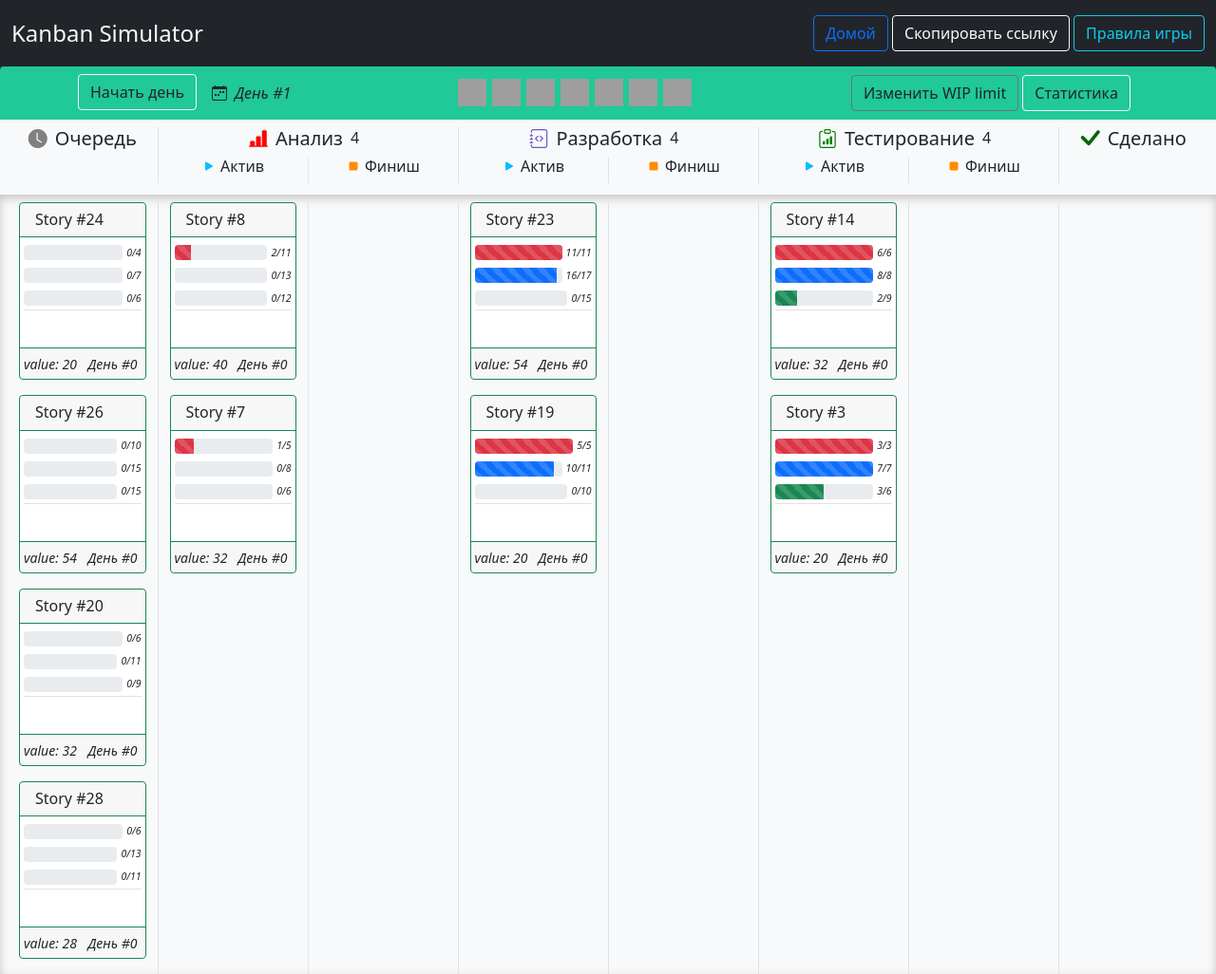
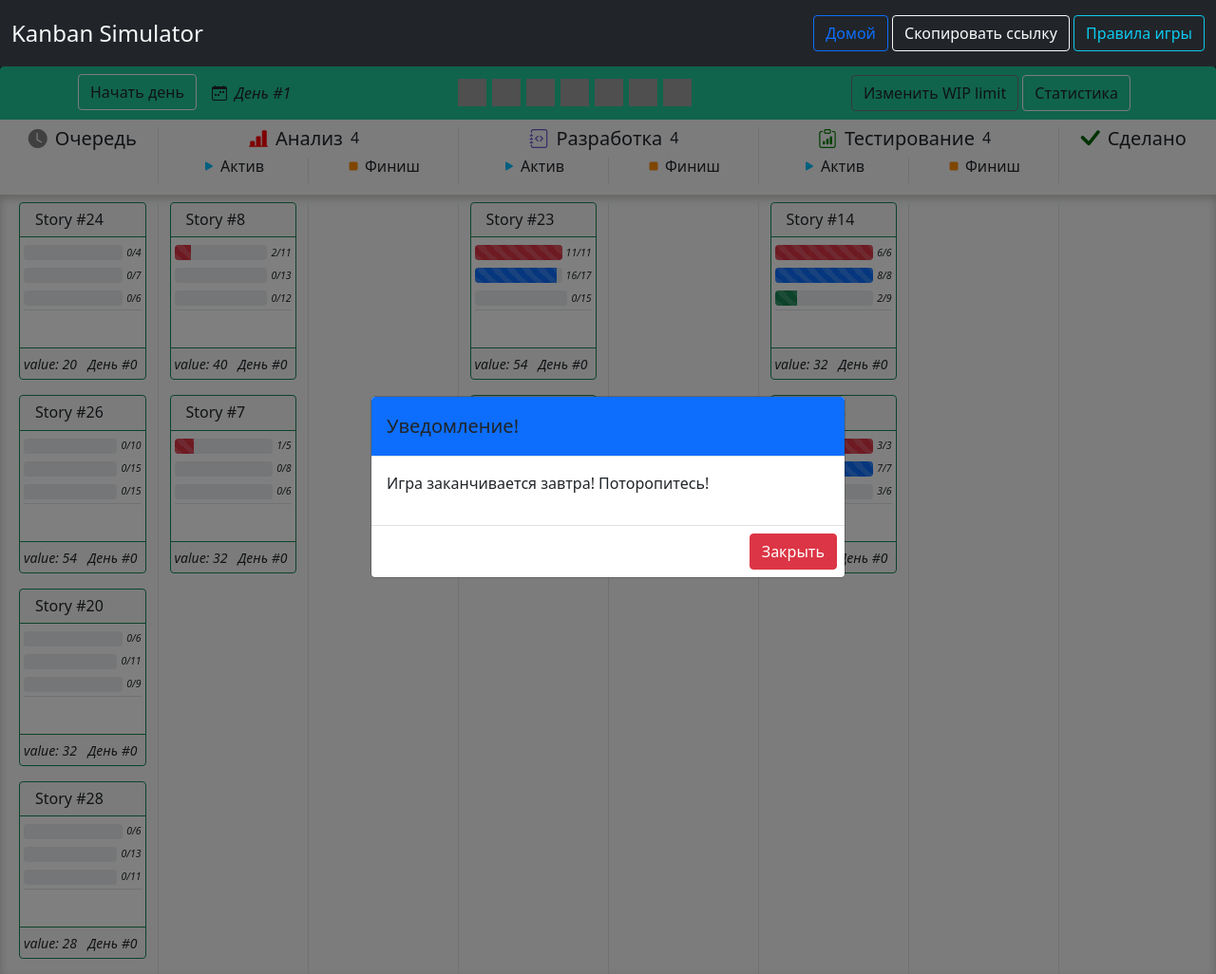
Before and after one commit to RainCatalyst/KanbanSimulator, a Django app: page /board/109 in a window 1280 px wide. Shown: the whole page at 95% size. Run offline with Django 3.2, Linux system fonts and the light colour scheme; data comes from the database, SQL or seed files in the repository; some libraries are stand-ins or nearby versions; grey boxes are pictures that could not be loaded.

Commit message:
super puper mega extra update

```diff
--- a/kanban_simulator/board/templates/board/board.html
+++ b/kanban_simulator/board/templates/board/board.html
@@ -418,7 +418,7 @@
             <div class="modal-body">
                 <p>Появились новые карточки!</p>
             </div>
-            <div class="modal-footer">
+            <div class="modal-footer p-1">
                 <button type="button" class="btn btn-danger" data-bs-dismiss="modal">Закрыть</button>
             </div>
         </div>
@@ -434,8 +434,26 @@
             </div>
             <div class="modal-body">
                 <p>Появились новые Expedite карточки!</p>
+                <p>Выполните их как можно скорее!</p>
             </div>
-            <div class="modal-footer">
+            <div class="modal-footer p-1">
+                <button type="button" class="btn btn-danger" data-bs-dismiss="modal">Закрыть</button>
+            </div>
+        </div>
+    </div>
+</div>
+
+<div class="modal fade" id="AlertEndGameModal" data-bs-backdrop="static" data-bs-keyboard="false" tabindex="-1"
+     aria-labelledby="AlertEndGameModalLabel" aria-hidden="true">
+    <div class="modal-dialog modal-dialog-centered modal-dialog-scrollable">
+        <div class="modal-content">
+            <div class="modal-header bg-primary">
+                <h5 class="modal-title" id="AlertEndGameModalLabel">Уведомление!</h5>
+            </div>
+            <div class="modal-body">
+                <p>Игра заканчивается завтра! Поторопитесь!</p>
+            </div>
+            <div class="modal-footer p-1">
                 <button type="button" class="btn btn-danger" data-bs-dismiss="modal">Закрыть</button>
             </div>
         </div>
@@ -472,15 +490,10 @@
     });
 </script>
 
-{#<script>#}
-{#    var myModal = new bootstrap.Modal(document.getElementById('AlertCardsModal'), {})#}
-{#    myModal.show()#}
-{#</script>#}
-
-{#<script>#}
-{#    var myModal = new bootstrap.Modal(document.getElementById('AlertExpediteCardsModal'), {})#}
-{#    myModal.show()#}
-{#</script>#}
+<script>
+    var myModal = new bootstrap.Modal(document.getElementById('AlertEndGameModal'), {})
+    myModal.show()
+</script>
 
 </body>
 </html>
```
